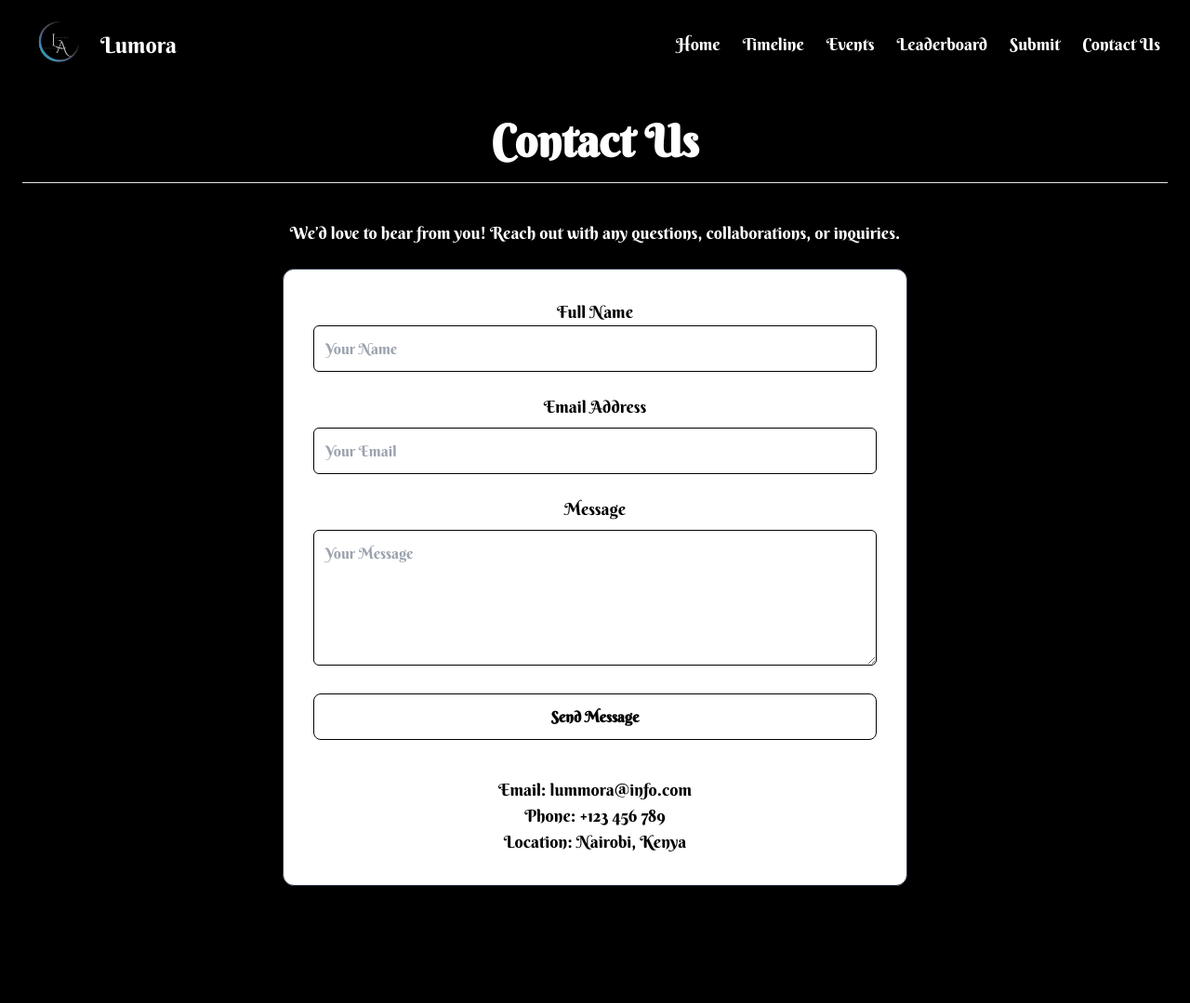
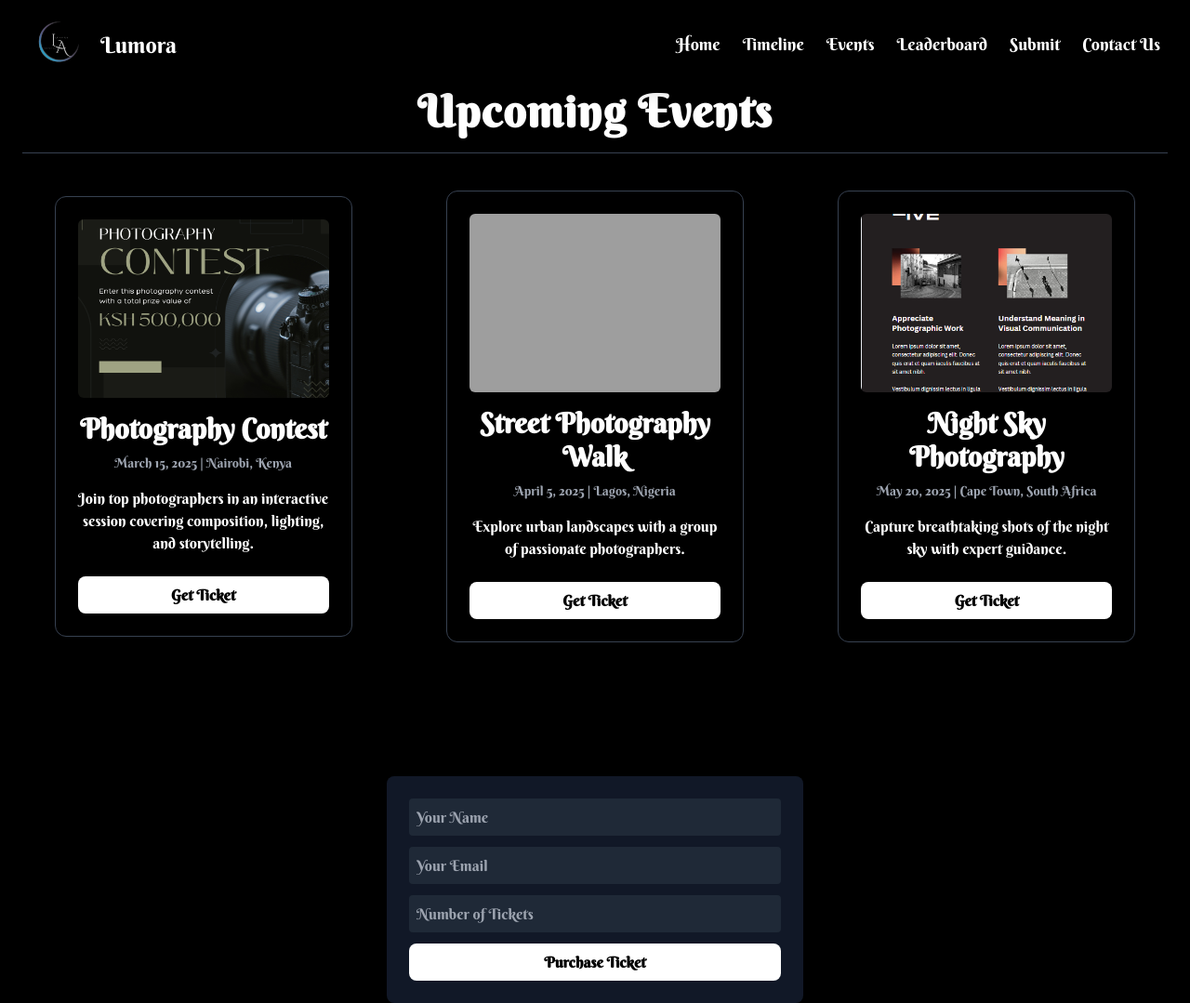
Before and after one commit to WahomeJeremy/Lumora-Memoria, a website: page contact.html in a window 1280 px wide. Shown: the whole page at 93% size. Before the commit the page ends 1001 px from the top, so only its background shows below. Drawn offline with nearby package versions, Linux system fonts and the light colour scheme; grey boxes are pictures that could not be loaded.

Commit message:
update event

```diff
--- a/contact.html
+++ b/contact.html
@@ -3,11 +3,11 @@
 <head>
     <meta charset="UTF-8">
     <meta name="viewport" content="width=device-width, initial-scale=1.0">
-    <title>LUMORA</title>
+    <title>LUMORA | Events</title>
     <script src="https://code.jquery.com/jquery-3.6.0.min.js"></script>
     <script src="https://cdn.tailwindcss.com"></script>
-      <link rel="stylesheet" href="https://cdnjs.cloudflare.com/ajax/libs/font-awesome/6.4.2/css/all.min.css">
-
+    <link rel="stylesheet" href="https://cdnjs.cloudflare.com/ajax/libs/font-awesome/6.4.2/css/all.min.css">
+    <link href="https://fonts.googleapis.com/css2?family=Berkshire+Swash&display=swap" rel="stylesheet">
 
     <script>
         tailwind.config = {
@@ -20,18 +20,31 @@
             },
         };
     </script>
-    <link href="https://fonts.googleapis.com/css2?family=Berkshire+Swash&display=swap" rel="stylesheet">
+    <style>
+        .fade-in {
+            opacity: 0;
+            transform: translateY(20px);
+            animation: fadeIn 2s ease-out forwards;
+        }
+        @keyframes fadeIn {
+            from {
+                opacity: 0;
+                transform: translateY(20px);
+            }
+            to {
+                opacity: 1;
+                transform: translateY(0);
+            }
+        }
+    </style>
 </head>
 <body class="bg-black text-white font-berkshire">
-    <!-- navbar -->
+    <!-- Navbar -->
     <nav class="fixed top-0 w-full flex justify-between items-center px-8 py-4 bg-black bg-opacity-50 text-white shadow-lg z-50">
-        <!-- Logo -->
         <div class="flex items-center space-x-3">
             <img src="images/Gold_Luxury_Initial_Logo-removebg-preview.png" alt="Lumora Logo" class="h-16 w-auto">
             <span class="text-2xl font-berkshire">Lumora</span>
         </div>
-
-        <!-- navliks -->
         <ul class="hidden md:flex space-x-6 text-lg">
             <li><a href="index.html" class="hover:text-gray-400 transition">Home</a></li>
             <li><a href="timeline.html" class="hover:text-gray-400 transition">Timeline</a></li>
@@ -40,38 +53,51 @@
             <li><a href="submit.html" class="hover:text-gray-400 transition">Submit</a></li>
             <li><a href="contact.html" class="hover:text-gray-400 transition">Contact Us</a></li>
         </ul>
-
-        <!-- mobilemenuicon -->
         <button id="menuToggle" class="md:hidden text-white text-3xl">&#9776;</button>
     </nav>
-</head>
-<body class="bg-white text-black min-h-screen flex items-center justify-center">
-    <div class="container mx-auto px-6 py-12 text-center">
-        <h1 class="text-5xl font-bold mt-20 mb-5 ">Contact Us</h1><hr>
-        <p class="text-lg text-white mt-10 mb-6">We’d love to hear from you! Reach out with any questions, collaborations, or inquiries.</p>
 
-        <div class="max-w-2xl mx-auto bg-white p-8 rounded-xl shadow-lg border border-gray-700">
-            <form action="#" method="POST" class="space-y-6">
-                <div>
-                    <label class="block text-lg text-black ">Full Name</label>
-                    <input type="text" name="name" class="w-full p-3 text-black border border-black rounded-md" placeholder="Your Name" required>
-                </div>
-                <div>
-                    <label class="block text-lg  text-black mb-2">Email Address</label>
-                    <input type="email" name="email" class="w-full p-3 text-black border border-black rounded-md" placeholder="Your Email" required>
-                </div>
-                <div>
-                    <label class="block text-lg text-black mb-2">Message</label>
-                    <textarea name="message" class="w-full p-3 text-black border border-black rounded-md" rows="5" placeholder="Your Message" required></textarea>
-                </div>
-                <button type="submit" class="w-full bg-white text-black py-3 border border-black rounded-lg font-bold hover:bg-gray-300 transition">Send Message</button>
-            </form>
-            <div class="mt-10 text-lg text-black">
-                <p>Email: <a href="mailto:lumora@info.com" class="text-black hover:text-sky-900">lummora@info.com</a></p>
-                <p>Phone: <a href="tel:+254706298128" class="text-black hover:text-sky-900">+123 456 789</a></p>
-                <p>Location: Nairobi, Kenya</p>
+    <!-- Events Section -->
+    <div class="container mx-auto py-24 px-6 text-center">
+        <h1 class="text-5xl font-bold mb-5 tracking-wide fade-in">Upcoming Events</h1>
+        <hr class="border-gray-700 mb-10">
+        <div class="grid md:grid-cols-2 lg:grid-cols-3 gap-8 place-items-center">
+            <div class="bg-black p-6 rounded-xl shadow-lg border border-gray-700 hover:scale-105 transition transform duration-300 w-80 fade-in">
+                <img src="images/conttest.png" alt="Photography Contest" class="w-full h-48 object-cover rounded-md mb-4">
+                <h2 class="text-3xl font-semibold mb-2">Photography Contest</h2>
+                <p class="text-gray-400 text-sm mb-4">March 15, 2025 | Nairobi, Kenya</p>
+                <p class="mb-6">Join top photographers in an interactive session covering composition, lighting, and storytelling.</p>
+                <button data-event="Photography Contest" class="get-ticket-btn w-full bg-white text-black py-2 rounded-lg font-bold hover:bg-gray-300 transition">Get Ticket</button>
+            </div>
+
+            <div class="bg-black p-6 rounded-xl shadow-lg border border-gray-700 hover:scale-105 transition transform duration-300 w-80 fade-in">
+                <img src="images/flyer.png" alt="Street Photography Walk" class="w-full h-48 object-cover rounded-md mb-4">
+                <h2 class="text-3xl font-semibold mb-2">Street Photography Walk</h2>
+                <p class="text-gray-400 text-sm mb-4">April 5, 2025 | Lagos, Nigeria</p>
+                <p class="mb-6">Explore urban landscapes with a group of passionate photographers.</p>
+                <button data-event="Street Photography Walk" class="get-ticket-btn w-full bg-white text-black py-2 rounded-lg font-bold hover:bg-gray-300 transition">Get Ticket</button>
+            </div>
+
+            <div class="bg-black p-6 rounded-xl shadow-lg border border-gray-700 hover:scale-105 transition transform duration-300 w-80 fade-in">
+                <img src="images/Screenshot 2025-02-25 214457.png" alt="Night Sky Photography" class="w-full h-48 object-cover rounded-md mb-4">
+                <h2 class="text-3xl font-semibold mb-2">Night Sky Photography</h2>
+                <p class="text-gray-400 text-sm mb-4">May 20, 2025 | Cape Town, South Africa</p>
+                <p class="mb-6">Capture breathtaking shots of the night sky with expert guidance.</p>
+                <button data-event="Night Sky Photography" class="get-ticket-btn w-full bg-white text-black py-2 rounded-lg font-bold hover:bg-gray-300 transition">Get Ticket</button>
             </div>
         </div>
     </div>
+
+    <!-- Ticket Form -->
+    <div class="max-w-md mx-auto p-6 bg-gray-900 rounded-lg mt-12">
+        <form id="ticket-form">
+            <input type="hidden" name="event_name">
+            <input type="text" name="user_name" placeholder="Your Name" required class="block w-full p-2 rounded mb-3 bg-gray-800 text-white" />
+            <input type="email" name="user_email" placeholder="Your Email" required class="block w-full p-2 rounded mb-3 bg-gray-800 text-white" />
+            <input type="number" name="ticket_count" placeholder="Number of Tickets" required class="block w-full p-2 rounded mb-3 bg-gray-800 text-white" />
+            <button type="submit" class="w-full bg-white text-black py-2 rounded-lg font-bold hover:bg-gray-300 transition">Purchase Ticket</button>
+        </form>
+    </div>
+
+    <script src="events.js"></script>
 </body>
 </html>
--- a/events.js
+++ b/events.js
@@ -4,23 +4,6 @@
             element.classList.add("fade-in");
         }, index * 200);
 
-    // Show Notifications
-    // function showNotification(message, success = true) {
-    //     const notification = document.getElementById("notification");
-    //     notification.textContent = message;
-    //     notification.className = `fixed top-2 left-1/2 transform -translate-x-1/2 px-4 py-2 rounded-md shadow-lg text-sm ${success ? 'bg-green-500' : 'bg-red-500'} text-white fade-in`;
-    //     notification.classList.remove("hidden");
-    //     setTimeout(() => notification.classList.add("hidden"), 3000);
-    // }
-
-    document.querySelectorAll(".get-ticket-btn").forEach(button => {
-        button.addEventListener("click", async (event) => {
-            const eventTitle = event.target.dataset.event;
-            const phoneInput = document.createElement("input");
-            phoneInput.type = "tel";
-            phoneInput.placeholder = "Enter your M-Pesa number";
-            phoneInput.className = "fixed top-12 left-1/2 transform -translate-x-1/2 p-2 text-black border border-gray-300 rounded-md text-sm w-60 fade-in";
-            document.body.appendChild(phoneInput);
 
             phoneInput.addEventListener("keypress", async (e) => {
                 if (e.key === "Enter") {
@@ -42,5 +25,3 @@
                 }
             });
         });
-    });
-});
```
Also changed, not shown: events.html (+8 -0 lines), package.json (added, +30 -0 lines), submit.html (+4 -0 lines), tokens.js (added, +16 -0 lines), 2 other files.
